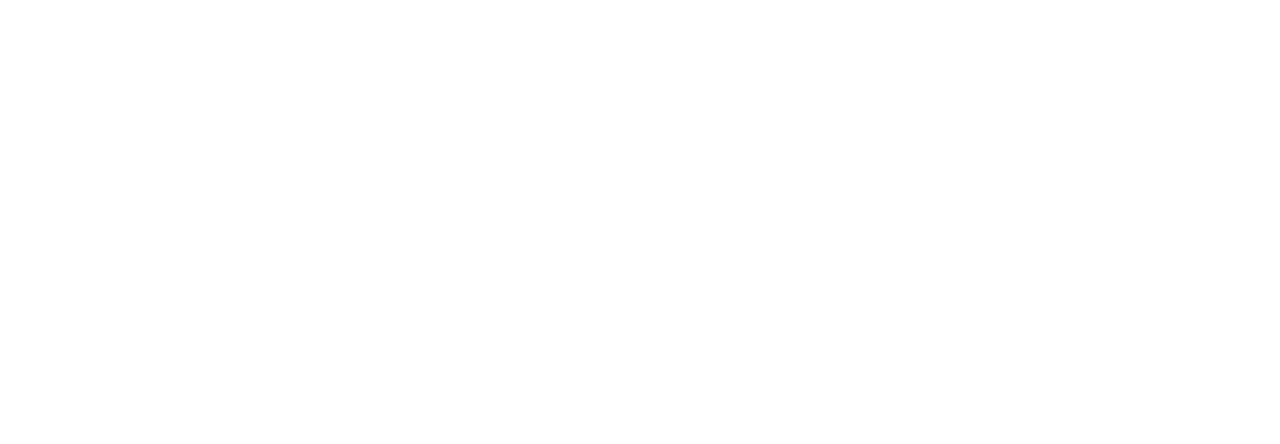
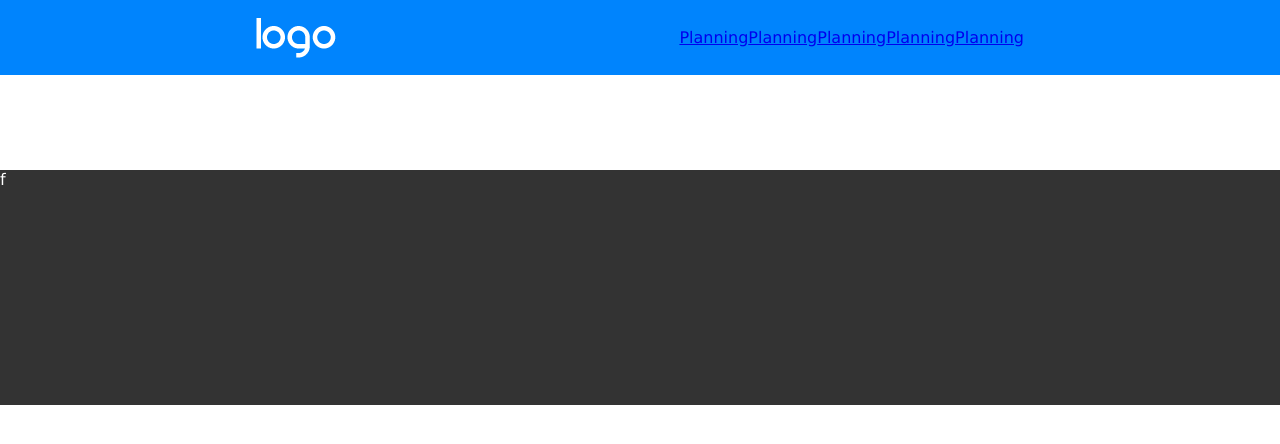
Before and after one commit to MarBozzz/htmlcss-responsive-layout, a plain HTML site: page index.html in a window 1280 px wide. Drawn offline with Linux system fonts and the light colour scheme.

Commit message:
[added] header

```diff
--- a/css/style.css
+++ b/css/style.css
@@ -1,5 +1,94 @@
+/*general*/
 * {
   margin: 0;
   padding: 0;
   box-sizing: border-box;
 }
+
+body {
+  color: #FFFFFF;
+  font-family: Verdana, Geneva, Tahoma, sans-serif;
+}
+
+/*utilities*/
+.d-flex {
+  display: flex;
+}
+
+.debug {
+  background-color: aquamarine;
+  border: 1px solid black;
+}
+
+.container {
+  width: 85%;
+}
+
+
+/*header*/
+header {
+  height: 75px;
+  width: 100%;
+  background-color: #0084FD;
+}
+
+header .container {
+  justify-content: space-between;
+  align-items: center;
+  height: 100%;
+  margin: 0 auto;
+}
+
+header .container img {
+  width: 80px;
+}
+
+header .container i {
+  font-size: 1.5rem;
+ }
+
+ header .container .menu {
+  display: none;
+ }
+
+
+ header .container .menu ul {
+  list-style: none;
+ }
+
+
+/*main*/
+main {
+  height: calc(100vh - 310px);
+  overflow: scroll;
+}
+
+/*footer*/
+footer {
+  height: 235px;
+  background-color: #333333;
+}
+
+
+
+@media screen and (min-width:481px) {
+  .container {
+    width: 92%;
+  }
+}
+
+@media screen and (min-width:769px) {
+
+  .container {
+    width: 60%;
+  }
+
+  header .container .menu {
+    display: flex;
+   }
+
+   header .container i {
+    display: none;
+   }
+
+}
--- a/index.html
+++ b/index.html
@@ -4,10 +4,62 @@
   <meta charset="UTF-8">
   <meta http-equiv="X-UA-Compatible" content="IE=edge">
   <meta name="viewport" content="width=device-width, initial-scale=1.0">
+  <link rel="stylesheet" href="https://cdnjs.cloudflare.com/ajax/libs/font-awesome/6.2.0/css/all.min.css" integrity="sha512-xh6O/CkQoPOWDdYTDqeRdPCVd1SpvCA9XXcUnZS2FmJNp1coAFzvtCN9BmamE+4aHK8yyUHUSCcJHgXloTyT2A==" crossorigin="anonymous">
   <link rel="stylesheet" href="css/style.css">
   <title>Responsive Layout</title>
 </head>
 <body>
 
+  <header>
+
+    <div class="container d-flex">
+
+      <img src="img/logo.png" alt="Logo" class="logo">
+      <i class="fa-solid fa-bars"></i>
+      <nav class="menu">
+        <ul class="d-flex">
+          <li><a href="#">Planning</a></li>
+          <li><a href="#">Planning</a></li>
+          <li><a href="#">Planning</a></li>
+          <li><a href="#">Planning</a></li>
+          <li><a href="#">Planning</a></li>
+        </ul>
+      </nav>
+
+    </div>
+
+
+  </header>
+
+  <section class="tools">
+    S1
+  </section>
+
+  <div class="jumbotron"></div>
+
+  <section class="testimonials">
+    S1
+  </section>
+
+  <section class="benefits">
+    S1
+  </section>
+
+  <section class="about-us">
+    S1
+  </section>
+
+  <section class="cta">
+    S1
+  </section>
+
+  <footer>
+    f
+  </footer>
+
+
+
+
+
 </body>
 </html>
```
